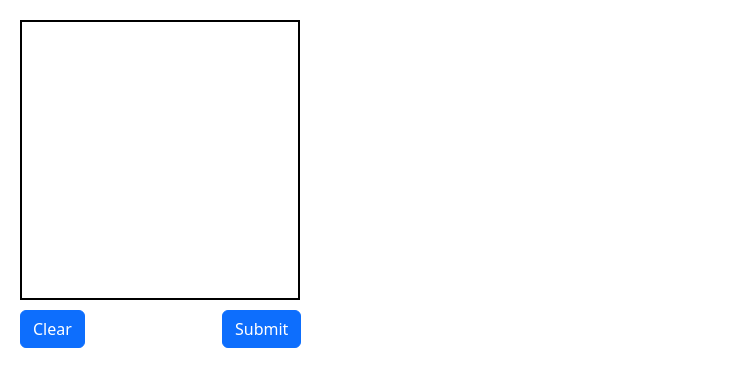
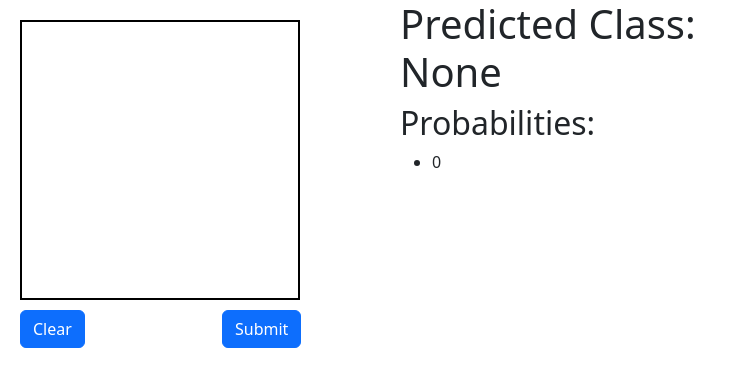
Before and after one commit to SamO135/interactive-mnist, a React (Vite) app in the folder web/: page / in a window 1280 px wide. Shown: the top 386 px of the page, without its empty margins (0-736 px from the left). Built offline with nearby package versions, Linux system fonts and the light colour scheme.

Commit message:
display api response on frontend

```diff
--- a/web/src/Canvas.tsx
+++ b/web/src/Canvas.tsx
@@ -1,12 +1,15 @@
 import { useRef, useEffect, useState } from "react";
 import "./Canvas.css";
-import "./Probabilities";
+import Probabilities from "./Probabilities";
 
 function Canvas() {
   const canvasRef = useRef<HTMLCanvasElement | null>(null);
   const contextRef = useRef<CanvasRenderingContext2D | null>(null);
   const [isDrawing, setIsDrawing] = useState(false);
-  const [apiResponse, setApiResponse] = useState(null);
+  const [apiResponse, setApiResponse] = useState<{
+    predicted_class: string;
+    probabilities: number[];
+  } | null>(null);
 
   useEffect(() => {
     const canvas = canvasRef.current;
@@ -93,11 +96,13 @@ function Canvas() {
         body: formData,
       });
 
+      // Wait for the API response
       const result = await response.json();
       setApiResponse(result);
       console.log(result);
     } catch (error) {
       console.error("Error uploading the image:", error);
+      setApiResponse(null);
     }
   };
 
@@ -125,7 +130,14 @@ function Canvas() {
       >
         Submit
       </button>
-      {/* <h1>{probabilities}</h1> */}
+      {apiResponse === null ? (
+        <Probabilities predicted_class="None" probabilities={[0]} />
+      ) : (
+        <Probabilities
+          predicted_class={apiResponse.predicted_class}
+          probabilities={apiResponse.probabilities}
+        />
+      )}
     </div>
   );
 }
--- a/web/src/Probabilities.tsx
+++ b/web/src/Probabilities.tsx
@@ -1,14 +1,20 @@
 interface Props {
+  predicted_class: string;
   probabilities: number[];
 }
 
-function Probabilities({ probabilities }: Props) {
+function Probabilities({ predicted_class, probabilities }: Props) {
   return (
-    <>
-      <h1>Probabilites</h1>
-      {probabilities.map((item) => (
-        <li>{item}</li>
-      ))}
-    </>
+    <div style={{ position: "relative", width: "350px", left: "400px" }}>
+      <h1>Predicted Class: {predicted_class}</h1>
+      <h2>Probabilities:</h2>
+      <ul>
+        {probabilities.map((probability, index) => (
+          <li key={index}>{probability}</li>
+        ))}
+      </ul>
+    </div>
   );
 }
+
+export default Probabilities;
```
